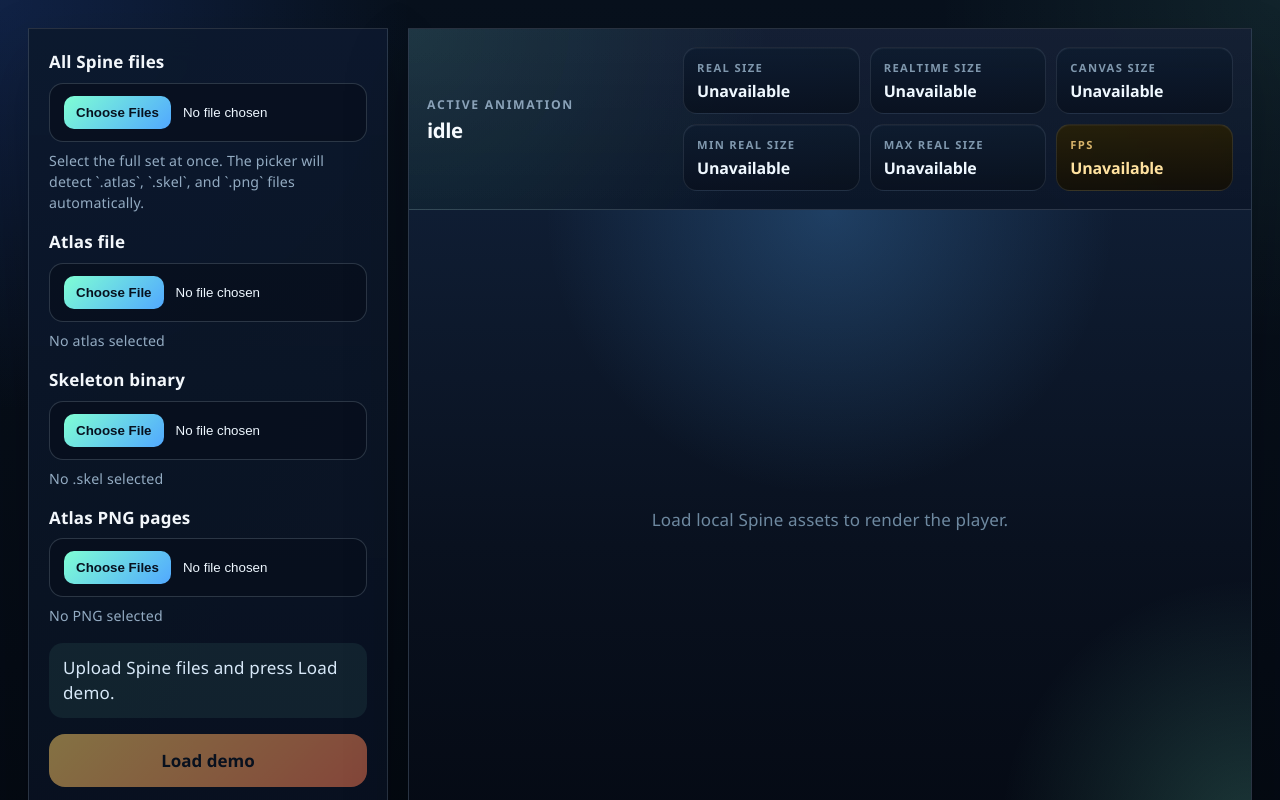
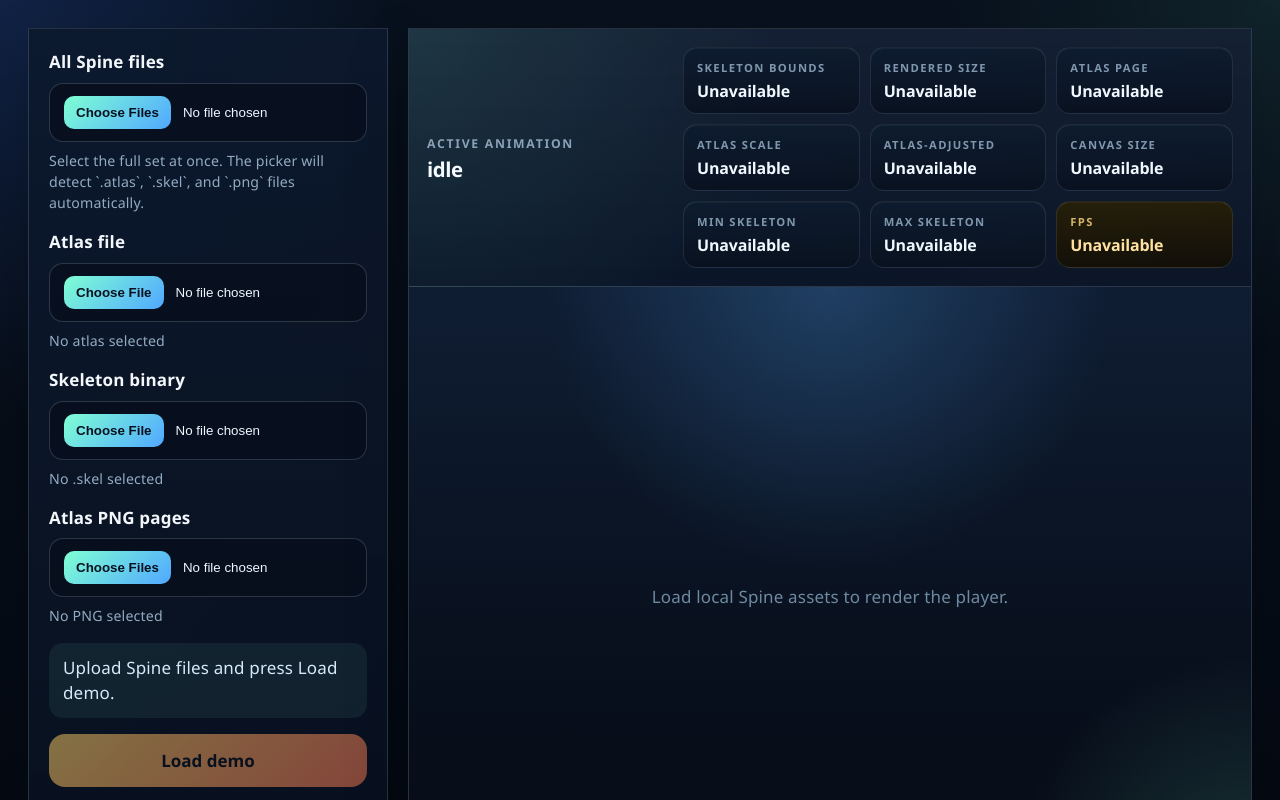
Before and after one commit to vaso991/spine-player, a React (Vite) app: page / in a window 1280 px wide. Shown: the top 800 px of the page. Built offline with nearby package versions, Linux system fonts and the light colour scheme.

Commit message:
feat: add atlas info parsing and display to viewer metrics

```diff
--- a/src/App.tsx
+++ b/src/App.tsx
@@ -11,6 +11,7 @@
 
 type LoadedScene = {
   app: Application
+  atlasInfo: AtlasInfo | null
   boundsOverlay: Graphics
   syncSceneMetrics: () => void
   spine: Spine
@@ -32,6 +33,12 @@
   minHeight: number
   maxWidth: number
   maxHeight: number
+}
+
+type AtlasInfo = {
+  pageHeight: number
+  pageWidth: number
+  scale: number | null
 }
 
 function createAssetUrl(file: File) {
@@ -85,6 +92,32 @@
   }
 
   return pages
+}
+
+function parseAtlasInfo(atlasText: string): AtlasInfo | null {
+  const lines = atlasText.split(/\r\n|\r|\n/).map((line) => line.trim())
+  const sizeLine = lines.find((line) => line.toLowerCase().startsWith('size:'))
+
+  if (!sizeLine) {
+    return null
+  }
+
+  const sizeMatch = sizeLine.match(/^size:\s*([0-9.]+)\s*,\s*([0-9.]+)$/i)
+
+  if (!sizeMatch) {
+    return null
+  }
+
+  const scaleLine = lines.find((line) => line.toLowerCase().startsWith('scale:'))
+  const pageWidth = Number(sizeMatch[1])
+  const pageHeight = Number(sizeMatch[2])
+  const scale = scaleLine ? Number(scaleLine.replace(/^scale:\s*/i, '')) : null
+
+  return {
+    pageHeight,
+    pageWidth,
+    scale: Number.isFinite(scale) ? scale : null,
+  }
 }
 
 function classifyFiles(fileList: FileList | File[]) {
@@ -206,6 +239,7 @@
 
   try {
     const atlasText = await files.atlas.text()
+    const atlasInfo = parseAtlasInfo(atlasText)
     const atlasPageNames = getAtlasPageNames(atlasText)
     const skeletonUrl = createAssetUrl(files.skeleton)
     const atlasUrl = createAssetUrl(files.atlas)
@@ -289,7 +323,7 @@
       onSizeChange?.(updateSpineLayout(spine, app.screen.width, app.screen.height, boundsOverlay))
     })
 
-    return { app, boundsOverlay, syncSceneMetrics, spine, animations, assetKeys }
+    return { app, atlasInfo, boundsOverlay, syncSceneMetrics, spine, animations, assetKeys }
   } catch (error) {
     app.destroy(true, { children: true })
     throw error
@@ -333,6 +367,7 @@
   const [hasScene, setHasScene] = useState(false)
   const [spineSize, setSpineSize] = useState<SpineSize | null>(null)
   const [animationSizeRange, setAnimationSizeRange] = useState<AnimationSizeRange | null>(null)
+  const [atlasInfo, setAtlasInfo] = useState<AtlasInfo | null>(null)
   const viewportRef = useRef<HTMLDivElement | null>(null)
   const canvasHostRef = useRef<HTMLDivElement | null>(null)
   const sceneRef = useRef<LoadedScene | null>(null)
@@ -421,6 +456,7 @@
     if (previousScene) {
       destroyScene(previousScene)
       sceneRef.current = null
+      setAtlasInfo(null)
       setAnimationSizeRange(null)
       setHasScene(false)
       setFps(null)
@@ -438,6 +474,7 @@
 
       scene.spine.state.timeScale = timeScale
       sceneRef.current = scene
+      setAtlasInfo(scene.atlasInfo)
       setAnimationSizeRange(null)
       setHasScene(true)
       setAnimations(scene.animations)
@@ -454,6 +491,7 @@
 
       setAnimations([])
       setSelectedAnimation('')
+      setAtlasInfo(null)
       setFps(null)
       setHasScene(false)
       setAnimationSizeRange(null)
@@ -466,6 +504,10 @@
   }
 
   const canLoad = Boolean(files.atlas && files.skeleton && files.images.length > 0) && !loading
+  const atlasAdjustedWidth =
+    spineSize && atlasInfo?.scale ? spineSize.realWidth * atlasInfo.scale : null
+  const atlasAdjustedHeight =
+    spineSize && atlasInfo?.scale ? spineSize.realHeight * atlasInfo.scale : null
 
   return (
     <main className="app-shell">
@@ -607,7 +649,7 @@
             </div>
             <div className="viewer-metrics">
               <div className="viewer-stat">
-                <span className="viewer-stat-label">Real Size</span>
+                <span className="viewer-stat-label">Skeleton Bounds</span>
                 <strong className="viewer-stat-value">
                   {spineSize
                     ? `${Math.round(spineSize.realWidth)} x ${Math.round(spineSize.realHeight)} px`
@@ -615,10 +657,34 @@
                 </strong>
               </div>
               <div className="viewer-stat">
-                <span className="viewer-stat-label">Realtime Size</span>
+                <span className="viewer-stat-label">Rendered Size</span>
                 <strong className="viewer-stat-value">
                   {spineSize
                     ? `${Math.round(spineSize.realtimeWidth)} x ${Math.round(spineSize.realtimeHeight)} px`
+                    : 'Unavailable'}
+                </strong>
+              </div>
+              <div className="viewer-stat">
+                <span className="viewer-stat-label">Atlas Page</span>
+                <strong className="viewer-stat-value">
+                  {atlasInfo
+                    ? `${Math.round(atlasInfo.pageWidth)} x ${Math.round(atlasInfo.pageHeight)} px`
+                    : 'Unavailable'}
+                </strong>
+              </div>
+              <div className="viewer-stat">
+                <span className="viewer-stat-label">Atlas Scale</span>
+                <strong className="viewer-stat-value">
+                  {atlasInfo?.scale !== null && atlasInfo?.scale !== undefined
+                    ? atlasInfo.scale
+                    : 'Unavailable'}
+                </strong>
+              </div>
+              <div className="viewer-stat">
+                <span className="viewer-stat-label">Atlas-Adjusted</span>
+                <strong className="viewer-stat-value">
+                  {atlasAdjustedWidth !== null && atlasAdjustedHeight !== null
+                    ? `${Math.round(atlasAdjustedWidth)} x ${Math.round(atlasAdjustedHeight)} px`
                     : 'Unavailable'}
                 </strong>
               </div>
@@ -631,7 +697,7 @@
                 </strong>
               </div>
               <div className="viewer-stat">
-                <span className="viewer-stat-label">Min Real Size</span>
+                <span className="viewer-stat-label">Min Skeleton</span>
                 <strong className="viewer-stat-value">
                   {animationSizeRange
                     ? `${Math.round(animationSizeRange.minWidth)} x ${Math.round(animationSizeRange.minHeight)} px`
@@ -639,7 +705,7 @@
                 </strong>
               </div>
               <div className="viewer-stat">
-                <span className="viewer-stat-label">Max Real Size</span>
+                <span className="viewer-stat-label">Max Skeleton</span>
                 <strong className="viewer-stat-value">
                   {animationSizeRange
                     ? `${Math.round(animationSizeRange.maxWidth)} x ${Math.round(animationSizeRange.maxHeight)} px`
```
